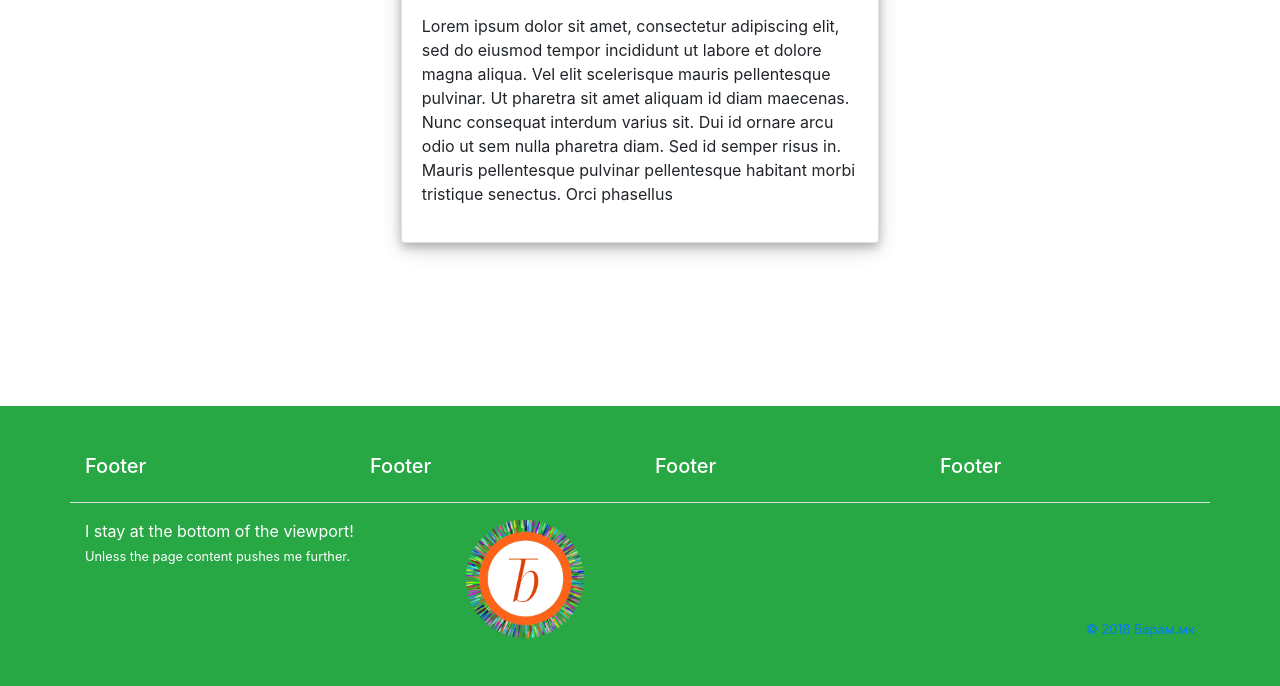
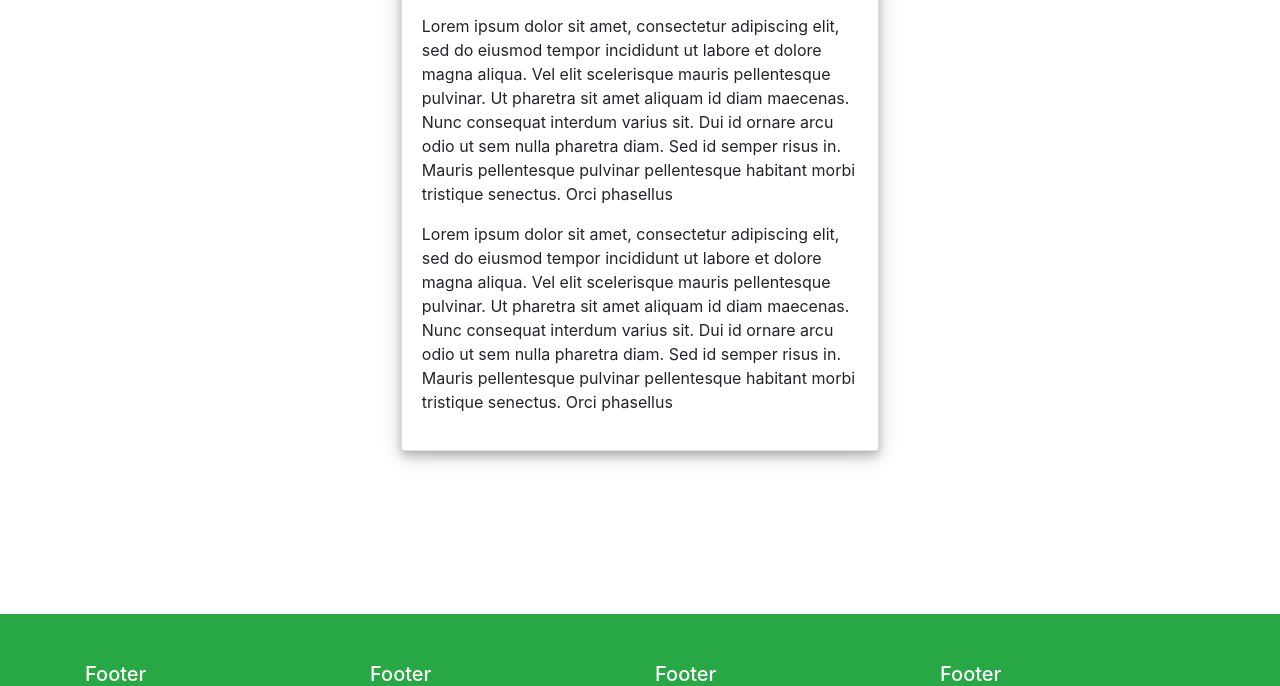
Before and after one commit to SenatSelimoski/tweb, a Django app: page /about in a window 1280 px wide. Shown: the part 2262-2948 px from the top of the page. Run offline with Django 3.2, Linux system fonts and the light colour scheme; some libraries are stand-ins or nearby versions.

Commit message:
edited about.html

```diff
--- a/backend/profiles/templates/profiles/about.html
+++ b/backend/profiles/templates/profiles/about.html
@@ -3,6 +3,14 @@
 <div class="col-lg-10 offset-1" style="margin-top:80px; margin-bottom:300px">
         <div class="card" style="box-shadow: 0 4px 8px 0 rgba(0, 0, 0, 0.2), 0 6px 20px 0 rgba(0, 0, 0, 0.19)">
             <div class="card-body" style="margin-top:20px">
+                <p>Lorem ipsum dolor sit amet, consectetur adipiscing elit,
+                    sed do eiusmod tempor incididunt ut labore et dolore magna aliqua.
+                    Vel elit scelerisque mauris pellentesque pulvinar. Ut pharetra sit
+                    amet aliquam id diam maecenas. Nunc consequat interdum varius sit.
+                    Dui id ornare arcu odio ut sem nulla pharetra diam. Sed id semper risus in.
+                    Mauris pellentesque pulvinar pellentesque habitant morbi tristique senectus.
+                    Orci phasellus
+                </p>
                 <p>Lorem ipsum dolor sit amet, consectetur adipiscing elit,
                     sed do eiusmod tempor incididunt ut labore et dolore magna aliqua.
                     Vel elit scelerisque mauris pellentesque pulvinar. Ut pharetra sit
```
